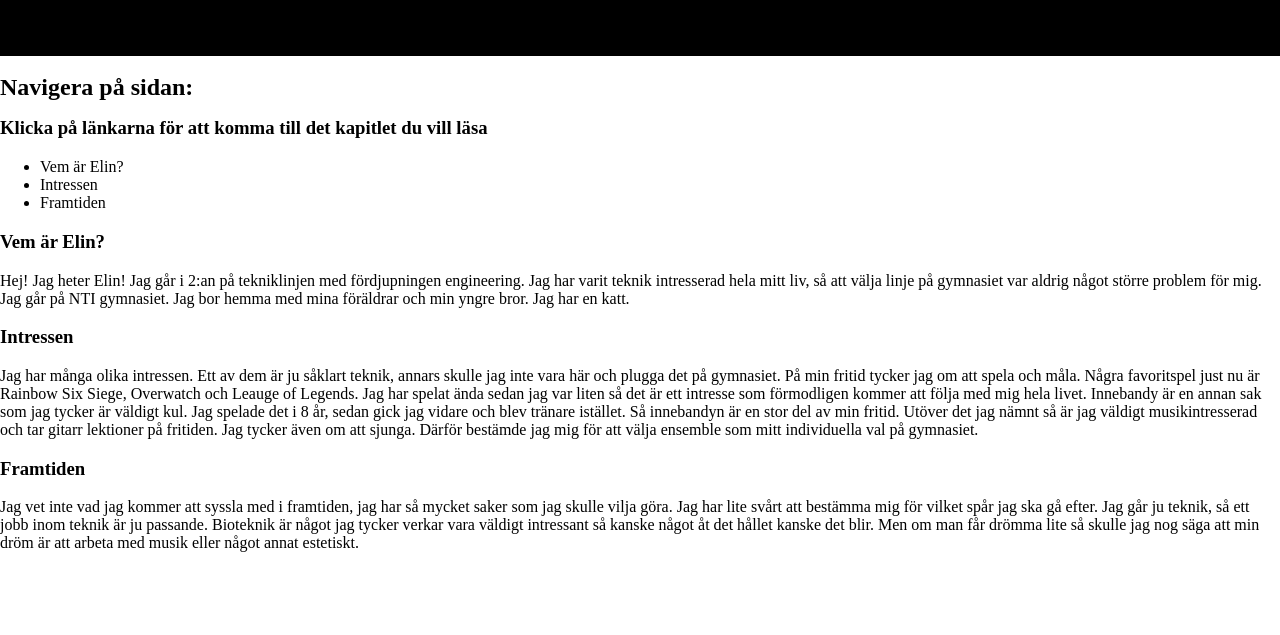
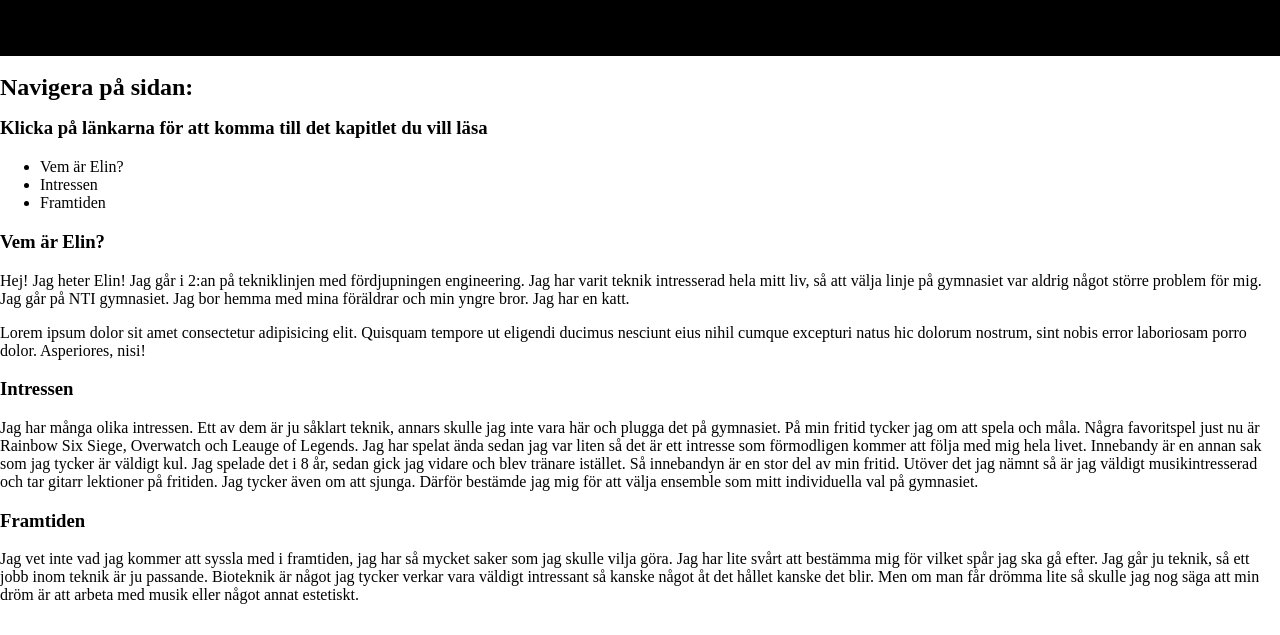
Before and after one commit to elinhaha/Personlig-hemsida, a plain HTML site: page index.html in a window 1280 px wide. Shown: the part 165-800 px from the top of the page. Drawn offline with Linux system fonts and the light colour scheme.

Commit message:
la till lite testtext

```diff
--- a/index.html
+++ b/index.html
@@ -35,6 +35,12 @@
     gymnasiet. Jag bor hemma med mina föräldrar och min yngre bror. Jag har en
     katt.
 
+    <p>
+      Lorem ipsum dolor sit amet consectetur adipisicing elit. Quisquam tempore
+      ut eligendi ducimus nesciunt eius nihil cumque excepturi natus hic dolorum
+      nostrum, sint nobis error laboriosam porro dolor. Asperiores, nisi!
+    </p>
+
     <h3>Intressen</h3>
 
     Jag har många olika intressen. Ett av dem är ju såklart teknik, annars
```
